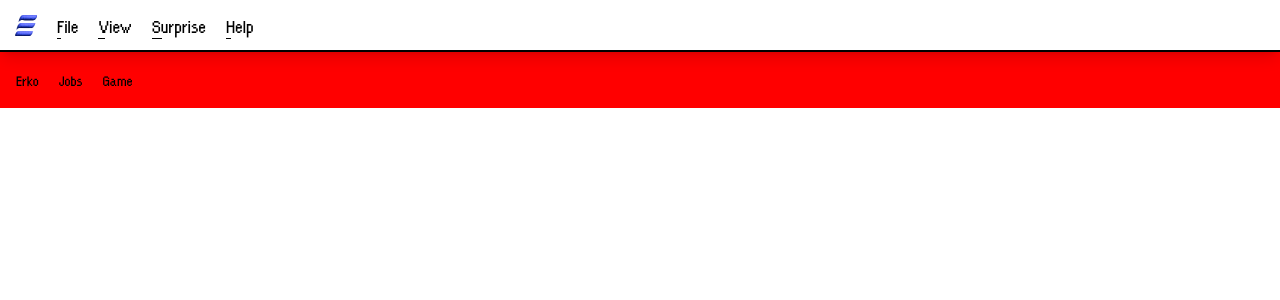
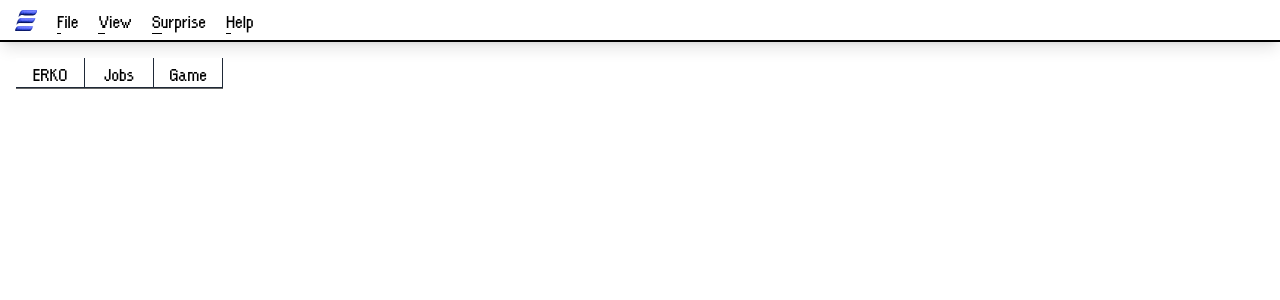
Before and after one commit to achiewe/project-erko-front, a Next.js app: page /erko in a window 1280 px wide. Shown: the top 300 px of the page. Built offline with nearby package versions, Linux system fonts and the light colour scheme.

Commit message:
add shadow on the bottom of the li

```diff
--- a/src/app/components/Header/Header.tsx
+++ b/src/app/components/Header/Header.tsx
@@ -8,7 +8,7 @@ import HeaderOptionBtn from "./HeaderOptionBtn";
 export default function Header() {
   const dispatch = useDispatch();
   return (
-    <header className="w-full bg-white py-[10px] border-b-[2px] border-black shadow-lg">
+    <header className="w-full bg-white py-[5px] border-b-[2px] border-black shadow-lg">
       <nav className="w-full flex flex-row justify-start items-center gap-[20px] pl-[15px] relative">
         <Image src={erkoLogo} alt="erko logo" />
         <HeaderOptionBtn
--- a/src/app/components/Navigation/NavigationPages.tsx
+++ b/src/app/components/Navigation/NavigationPages.tsx
@@ -5,18 +5,21 @@ import React from "react";
 export default function NavigationPages() {
   return (
     <nav aria-label="Main navigation" className="p-4">
-      <ul className="flex flex-row gap-[20px] items-center">
-        <li>
-          <Link href="/erko" className="text-blue-500 hover:underline" />
-          Erko
+      <ul className="flex flex-row items-center">
+        <li className="w-[69px] h-[30px] bg-[white] flex justify-center items-center border-r-[0.5px] border-b-[1.9px] border-gray-800 shadow-[0px_1px_0px_rgba(0,0,0,0.6)]">
+          <Link href="/erko" className="text-black text-[20px]">
+            ERKO
+          </Link>
         </li>
-        <li>
-          <Link href="/jobs" className="text-blue-500 hover:underline" />
-          Jobs
+        <li className="w-[69px] h-[30px] bg-[white] flex justify-center items-center border-r-[0.5px] border-b-[1.9px] border-gray-800 shadow-[0px_1px_0px_rgba(0,0,0,0.6)]">
+          <Link href="/jobs" className="text-black text-[20px]">
+            Jobs
+          </Link>
         </li>
-        <li>
-          <Link href="/game" className="text-blue-500 hover:underline" />
-          Game
+        <li className="w-[69px] h-[30px] bg-[white] flex justify-center items-center border-r-[0.5px] border-b-[1.9px] border-gray-800 shadow-[0px_1px_0px_rgba(0,0,0,0.6)]">
+          <Link href="/game" className="text-black text-[20px]">
+            Game
+          </Link>
         </li>
       </ul>
     </nav>
--- a/src/app/erko/page.tsx
+++ b/src/app/erko/page.tsx
@@ -5,7 +5,7 @@ import NavigationPages from "../components/Navigation/NavigationPages";
 
 export default function page() {
   return (
-    <div className="w-full h-full bg-[red]">
+    <div className="w-full h-full">
       <Header />
       <NavigationPages />
     </div>
```
